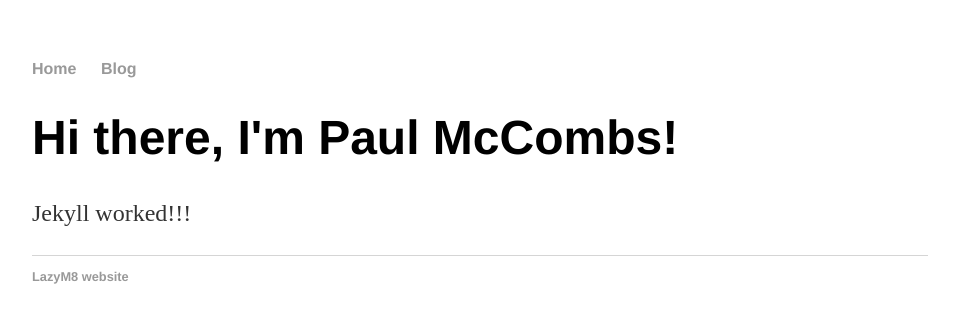
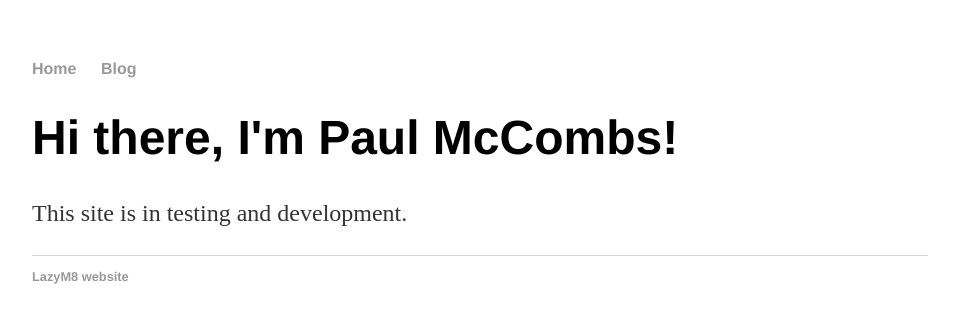
Before and after one commit to geodatawrangler/geodatawrangler.github.io, a Jekyll site: the page built from index.html, in a window 1280 px wide. Shown: the top 323 px of the page, without its empty margins (160-1119 px from the left). Built offline with Jekyll 4.4.1, drawn with Linux system fonts in a browser that asks for light colours.

Commit message:
Update index.html

```diff
--- a/index.html
+++ b/index.html
@@ -4,5 +4,5 @@ title: Tales of Wrangling Geodata
 ---
     		<div class="blurb">
         		<h1>Hi there, I'm Paul McCombs!</h1>
-				<p>Jekyll worked!!!</p>
+				<p>This site is in testing and development.</p>
     		</div><!-- /.blurb -->
```
